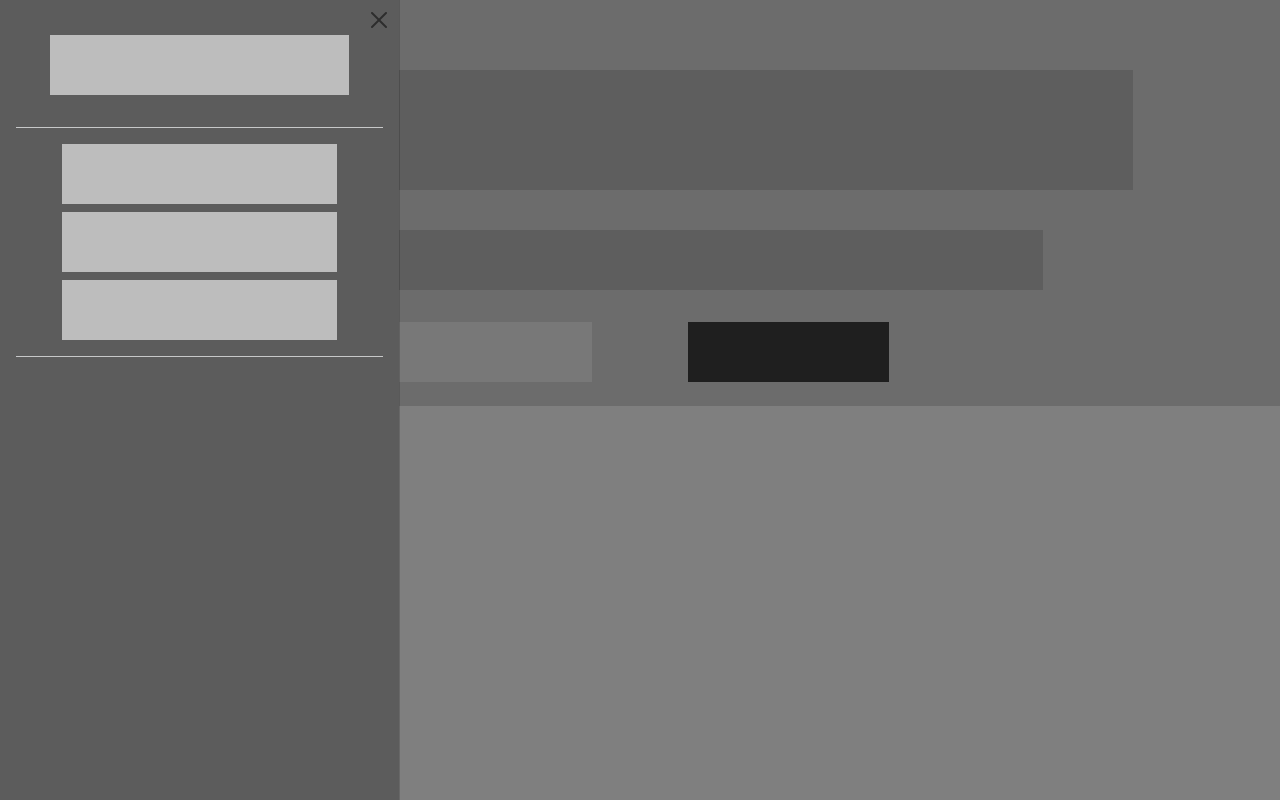
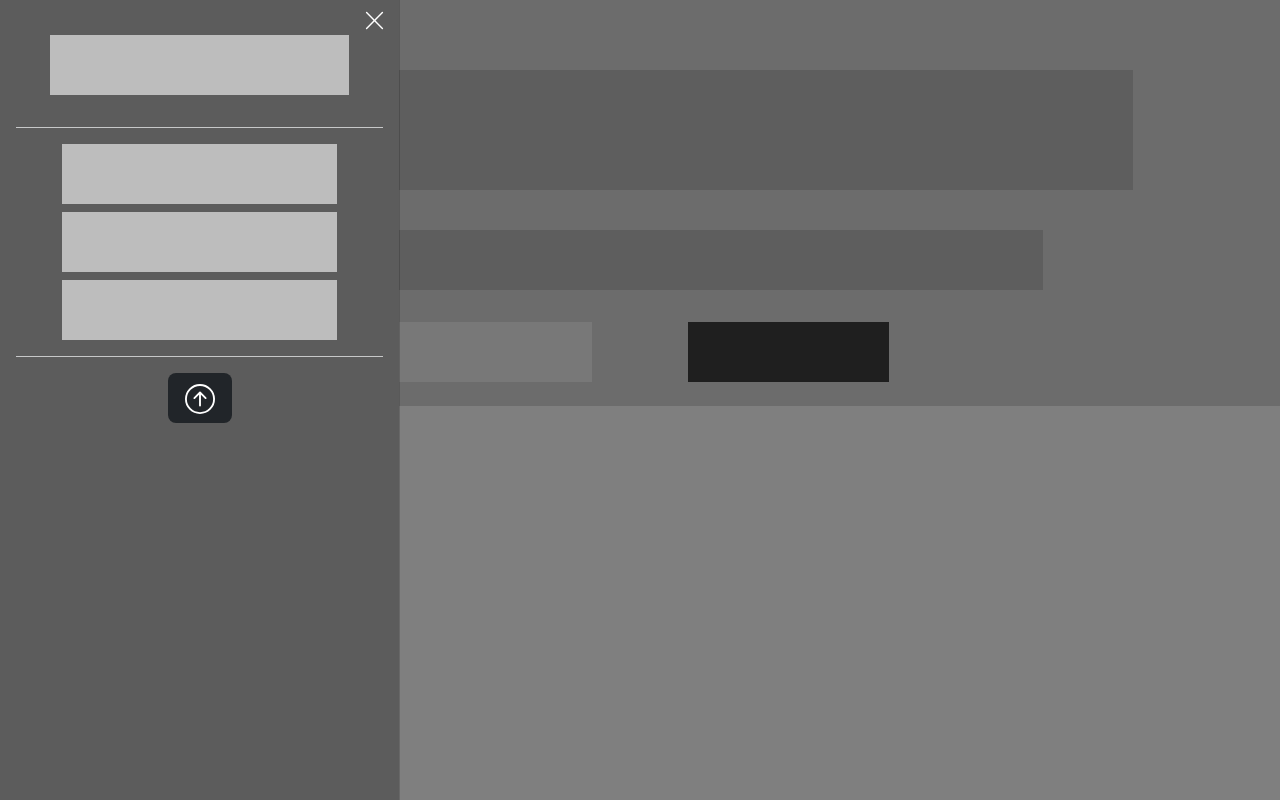
Before and after one commit to devdasz/Layout-designs, a plain HTML site: page sidebar-icon-with-text/index.html in a window 1280 px wide. Both pictures are taken after a click on the button 69 px from the left and 43 px from the top of the page. Drawn offline with Linux system fonts and the light colour scheme.

Commit message:
scroll to top design implemented

```diff
--- a/sidebar-icon-with-text/index.html
+++ b/sidebar-icon-with-text/index.html
@@ -12,14 +12,14 @@
 <body>
     <!-- Every section is made with rows -->
     <!-- Main container - greay area -->
-    <div class="container-fluid  px-lg-5 px-3 pt-3 pb-3" style="background-color:#D9D9D9">
+    <div class="container-fluid  px-lg-5 px-2 pt-lg-3 pt-1 pb-3" style="background-color:#D9D9D9">
 
         <!-- Upper left button area -->
         <div class="row mt-2">
             <div class="col-4 col-lg-3 ms-lg-0 ms-3">
                 <button class="btn " style="background-color: #c47171;" type="button" data-bs-toggle="offcanvas"
                     data-bs-target="#offcanvasExample" aria-controls="offcanvasExample">
-                    <svg xmlns="http://www.w3.org/2000/svg" width="16" height="16" fill="currentColor" class="bi bi-list" viewBox="0 0 16 16">
+                    <svg xmlns="http://www.w3.org/2000/svg" width="16" height="16" fill="currentColor" class="bi bi-list text-white" viewBox="0 0 16 16">
                         <path fill-rule="evenodd" d="M2.5 12a.5.5 0 0 1 .5-.5h10a.5.5 0 0 1 0 1H3a.5.5 0 0 1-.5-.5zm0-4a.5.5 0 0 1 .5-.5h10a.5.5 0 0 1 0 1H3a.5.5 0 0 1-.5-.5zm0-4a.5.5 0 0 1 .5-.5h10a.5.5 0 0 1 0 1H3a.5.5 0 0 1-.5-.5z"/>
                       </svg>
 
@@ -65,7 +65,11 @@
 
         <!-- Close button -->
         <div class="text-end" style="height: 35px;">
-            <button type="button" class="btn-close m-2" data-bs-dismiss="offcanvas" aria-label="Close"></button>
+            <button type="button" class="btn  " data-bs-dismiss="offcanvas" aria-label="Close">
+                <svg xmlns="http://www.w3.org/2000/svg" width="23" height="23" fill="currentColor" class="bi bi-x-lg text-white" viewBox="0 0 16 16">
+                    <path d="M2.146 2.854a.5.5 0 1 1 .708-.708L8 7.293l5.146-5.147a.5.5 0 0 1 .708.708L8.707 8l5.147 5.146a.5.5 0 0 1-.708.708L8 8.707l-5.146 5.147a.5.5 0 0 1-.708-.708L7.293 8 2.146 2.854Z"/>
+                  </svg>
+            </button>
         </div>
 
         <!-- Some block -->
@@ -78,6 +82,12 @@
         <div class="w-75 mx-auto my-2" style="background-color:#BDBDBD; height:60px ; "> </div>
         <div class="w-75 mx-auto my-2" style="background-color:#BDBDBD; height:60px ; "> </div>
         <div class="divider bg-white"><hr></div>
+
+        <button type="button" class="btn bg-dark btn-lg d-block mx-auto" id="btn-back-to-top" style="">
+            <svg xmlns="http://www.w3.org/2000/svg" width="30" height="30" fill="currentColor" class="bi bi-arrow-up-circle text-white" viewBox="0 0 16 16">
+                <path  fill-rule="evenodd" d="M1 8a7 7 0 1 0 14 0A7 7 0 0 0 1 8zm15 0A8 8 0 1 1 0 8a8 8 0 0 1 16 0zm-7.5 3.5a.5.5 0 0 1-1 0V5.707L5.354 7.854a.5.5 0 1 1-.708-.708l3-3a.5.5 0 0 1 .708 0l3 3a.5.5 0 0 1-.708.708L8.5 5.707V11.5z"/>
+              </svg>
+          </button>
     </div>
 
 
```
